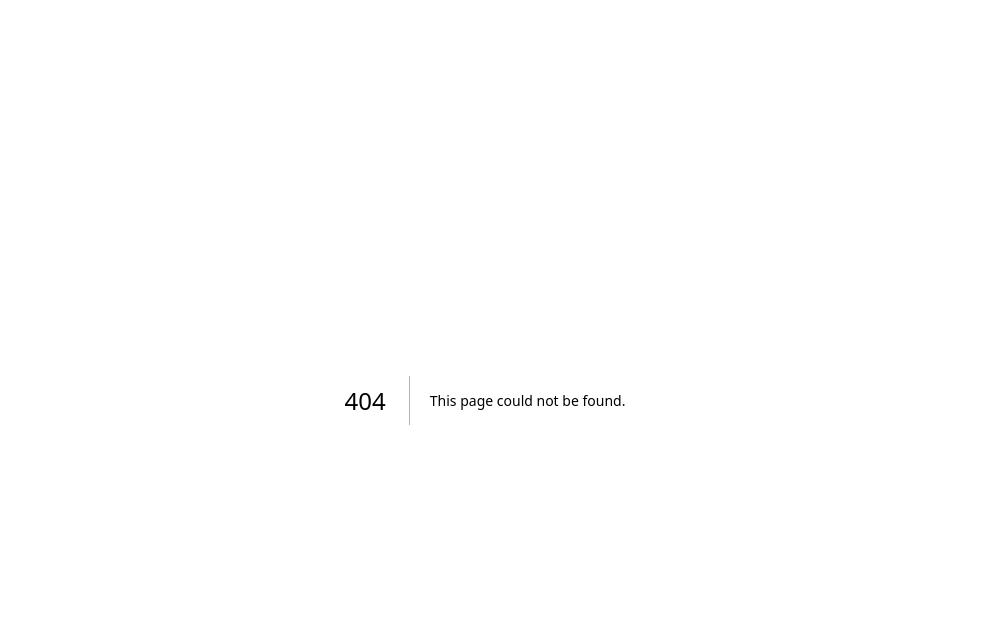
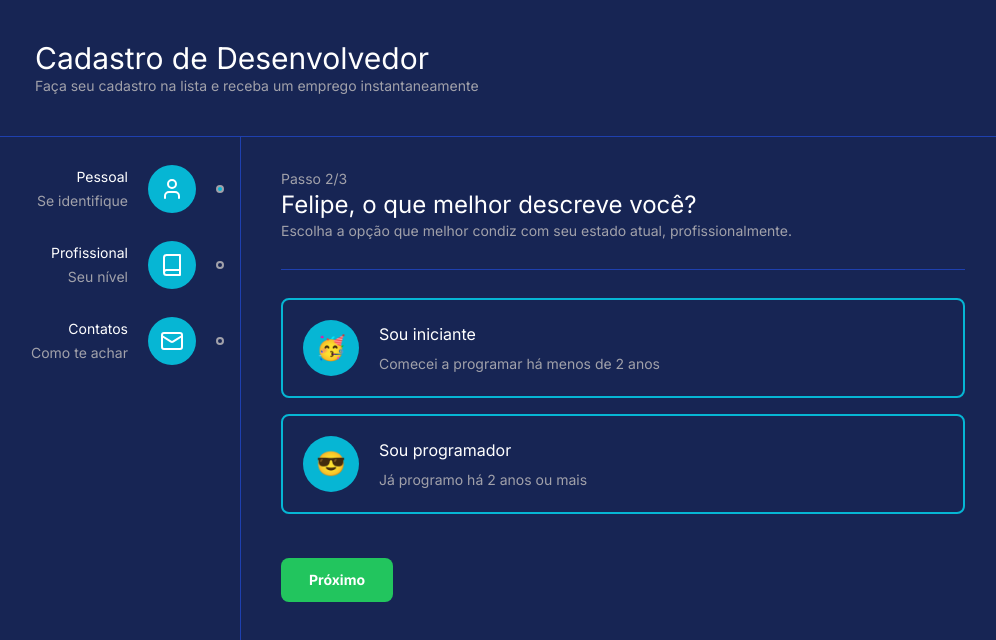
Before and after one commit to felipems1/dev-form, a Next.js app: page /step-two in a window 1280 px wide. Before the commit this address had no page. Shown: the top 640 px of the page, without its empty margins (155-1151 px from the left). Built offline with nearby package versions, Linux system fonts and the light colour scheme.

Commit message:
feat: add initial StepTwo page

```diff
--- /dev/null
+++ b/src/app/(steps)/step-two/page.tsx
@@ -0,0 +1,36 @@
+import { SelectOption } from '@/components/select-option'
+
+export default function StepTwo() {
+  return (
+    <div className="mr-5 mt-5">
+      <p className="text-sm text-zinc-400">Passo 2/3</p>
+      <h2 className="m-0 p-0 text-2xl">Felipe, o que melhor descreve você?</h2>
+      <p className="text-sm text-zinc-400">
+        Escolha a opção que melhor condiz com seu estado atual,
+        profissionalmente.
+      </p>
+
+      <hr className="mx-0 my-7 h-[1px] border-0 bg-blue-800" />
+
+      <SelectOption
+        title="Sou iniciante"
+        description="Comecei a programar há menos de 2 anos"
+        icon="🥳"
+        selected={false}
+        handleSelectOption={() => alert('1')}
+      />
+
+      <SelectOption
+        title="Sou programador"
+        description="Já programo há 2 anos ou mais"
+        icon="😎"
+        selected={false}
+        handleSelectOption={() => alert('2')}
+      />
+
+      <button className="mt-7 cursor-pointer rounded-lg border-0 bg-green-500 px-7 py-3 text-sm font-bold text-white transition-all hover:bg-green-600">
+        Próximo
+      </button>
+    </div>
+  )
+}
```
